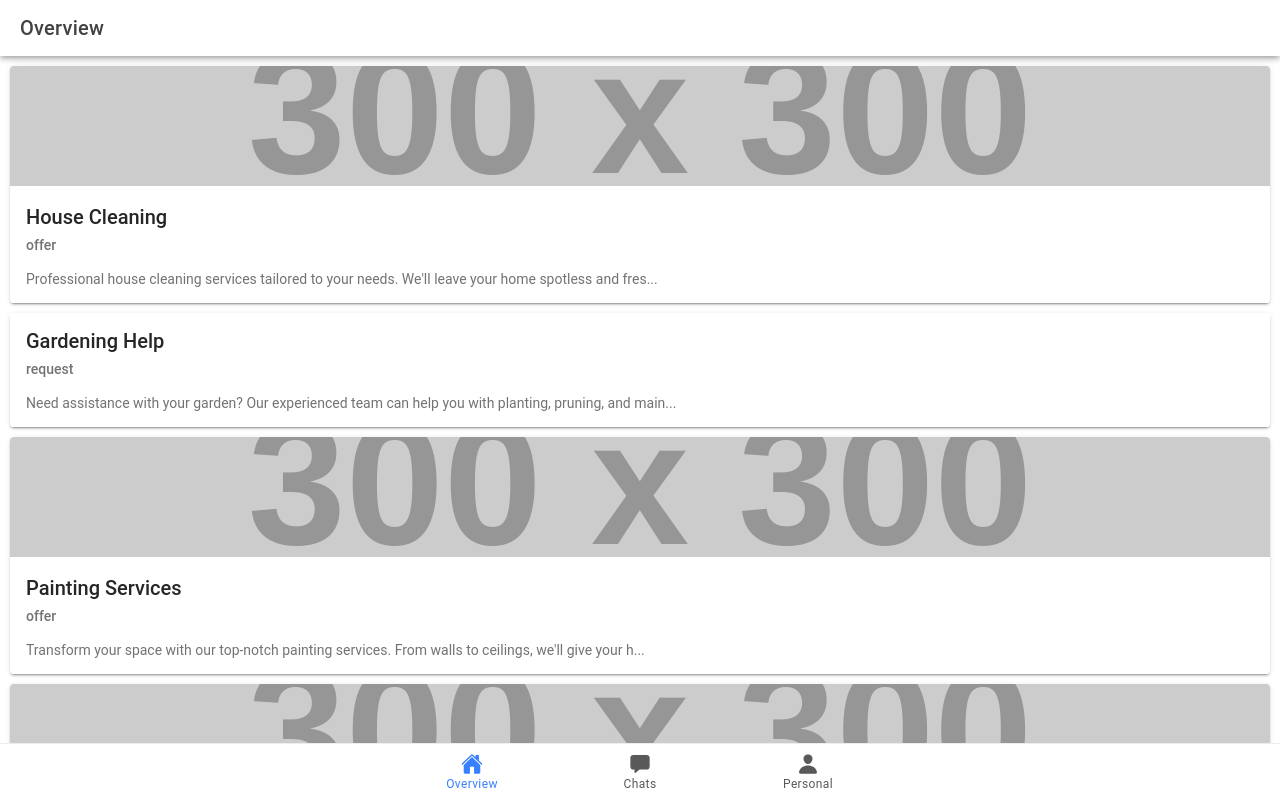
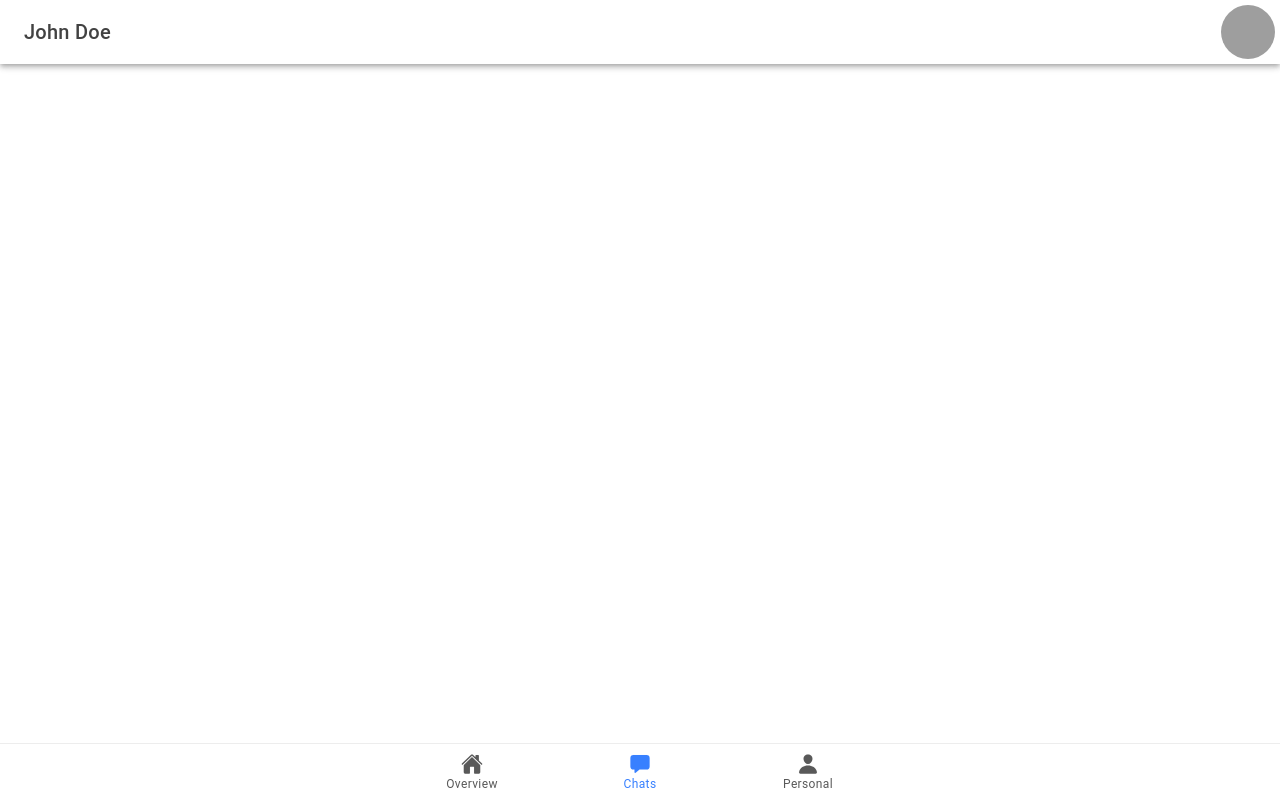
Before and after one commit to ElfenB/job-search-portal, a React (Vite) app: page /chats/1 in a window 1280 px wide. Before the commit this address led to /overview. Built offline with nearby package versions, Linux system fonts and the light colour scheme; no server answers; grey boxes are pictures that could not be loaded; what @capacitor/core would draw is missing.

Commit message:
feat: add ChatProfile, ChatConversation, and ChatListItem components

```diff
--- a/src/App.tsx
+++ b/src/App.tsx
@@ -39,6 +39,8 @@ import "@ionic/react/css/text-alignment.css";
 
 import "@ionic/react/css/text-transformation.css";
 import "@ionic/react/css/typography.css";
+import { ChatConversation } from "./components/ChatConversation";
+import { ChatProfile } from "./pages/ChatProfile";
 
 setupIonicReact();
 
@@ -100,6 +102,12 @@ export function App() {
               <Route exact path="/chats">
                 <Chats />
               </Route>
+              <Route exact path="/chats/:id">
+                <ChatConversation />
+              </Route>
+              <Route exact path="/chats/profile/:id">
+                <ChatProfile />
+              </Route>
 
               <Route exact path="/personal">
                 <Personal />
--- /dev/null
+++ b/src/components/ChatConversation.tsx
@@ -0,0 +1,49 @@
+import {
+  IonPage,
+  IonHeader,
+  IonToolbar,
+  IonButtons,
+  IonBackButton,
+  IonTitle,
+  IonContent,
+  IonAvatar,
+  IonRouterLink,
+} from "@ionic/react";
+import { useParams } from "react-router-dom";
+import { chats } from "./ChatList.mockData";
+import { useMemo } from "react";
+import { fallbackUserImage } from "./ChatList.consts";
+
+export function ChatConversation() {
+  const { id: chatId } = useParams<{ id: string }>();
+
+  const chat = useMemo(() => chats.find((chat) => chat.id === chatId), [chatId]);
+
+  if (!chat) {
+    return <div>Chat not found {chatId}</div>;
+  }
+
+  const { recipient, lastMessage } = chat;
+
+  return (
+    <IonPage>
+      <IonHeader>
+        <IonToolbar>
+          <IonButtons slot="start">
+            <IonBackButton />
+          </IonButtons>
+
+          <IonTitle>{recipient.name}</IonTitle>
+
+          <IonRouterLink slot="end" routerLink={`/chats/profile/${recipient.id}`}>
+            <IonAvatar style={{ padding: "0.3rem" }}>
+              <img src={recipient.picture ?? fallbackUserImage} alt={recipient.name} />
+            </IonAvatar>
+          </IonRouterLink>
+        </IonToolbar>
+      </IonHeader>
+
+      <IonContent fullscreen></IonContent>
+    </IonPage>
+  );
+}
--- /dev/null
+++ b/src/components/ChatList.consts.ts
@@ -0,0 +1 @@
+export const fallbackUserImage = "https://ionicframework.com/docs/img/demos/avatar.svg"
--- /dev/null
+++ b/src/components/ChatList.mockData.ts
@@ -0,0 +1,59 @@
+import { Chat } from "./ChatList.types";
+
+export const chats: Chat[] = [
+  {
+    id: "1",
+    lastMessage: {
+      text: "Hey there! Just wanted to say hi!",
+      createdAt: "2024-03-09T09:30:00Z",
+    },
+    recipient: {
+      name: "John Doe",
+      picture: "https://i.pravatar.cc/300",
+    }
+  },
+  {
+    id: "2",
+    lastMessage: {
+      text: "Guess what? I just found a hidden treasure!",
+      createdAt: "2024-03-08T14:45:00Z",
+    },
+    recipient: {
+      name: "Jane Doe",
+      picture: "https://i.pravatar.cc/400",
+    }
+  },
+  {
+    id: "3",
+    lastMessage: {
+      text: "I have a secret to tell you... I can fly!",
+      createdAt: "2024-03-07T18:20:00Z",
+    },
+    recipient: {
+      name: "John Smith",
+      picture: "https://i.pravatar.cc/500",
+    }
+  },
+  {
+    id: "4",
+    lastMessage: {
+      text: "Did you know that I can speak five languages?",
+      createdAt: "2024-03-06T11:10:00Z",
+    },
+    recipient: {
+      name: "Jane Smith",
+      picture: "https://i.pravatar.cc/600",
+    }
+  },
+  {
+    id: "5",
+    lastMessage: {
+      text: "I just climbed Mount Everest! It was amazing!",
+      createdAt: "2024-03-05T16:55:00Z",
+    },
+    recipient: {
+      name: "John Johnson",
+      picture: "https://i.pravatar.cc/700",
+    }
+  },
+];
--- /dev/null
+++ b/src/components/ChatList.tsx
@@ -0,0 +1,15 @@
+import { IonList, IonListHeader } from "@ionic/react";
+import { ChatListItem } from "./ChatListItem";
+import { chats } from "./ChatList.mockData";
+
+export function ChatList() {
+  return (
+    <IonList lines="full">
+      <IonListHeader>Your conversations</IonListHeader>
+
+      {chats.map((chat) => (
+        <ChatListItem key={chat.id} chat={chat} />
+      ))}
+    </IonList>
+  );
+}
--- /dev/null
+++ b/src/pages/ChatProfile.tsx
@@ -0,0 +1,46 @@
+import {
+  IonPage,
+  IonHeader,
+  IonToolbar,
+  IonButtons,
+  IonBackButton,
+  IonTitle,
+  IonRouterLink,
+  IonContent,
+} from "@ionic/react";
+import { fallbackUserImage } from "../components/ChatList.consts";
+import { useParams } from "react-router-dom";
+import { User } from "@auth0/auth0-react";
+
+export function ChatProfile() {
+  const { id: recipientId } = useParams<{ id: string }>();
+
+  // TODO: Fetch user from API
+  const recipient: User = {
+    id: recipientId,
+    name: "Johnny Test",
+    picture: undefined,
+  };
+
+  return (
+    <IonPage>
+      <IonHeader>
+        <IonToolbar>
+          <IonButtons slot="start">
+            <IonBackButton />
+          </IonButtons>
+
+          <IonTitle>{recipient.name}</IonTitle>
+
+          <IonRouterLink slot="end" routerLink={`/chats/profile/${recipient.id}`}></IonRouterLink>
+        </IonToolbar>
+      </IonHeader>
+
+      <IonContent fullscreen>
+        <img src={recipient.picture ?? fallbackUserImage} alt={recipient.name} />
+
+        <h1>{recipient.name}</h1>
+      </IonContent>
+    </IonPage>
+  );
+}
--- a/src/pages/Chats.tsx
+++ b/src/pages/Chats.tsx
@@ -1,4 +1,5 @@
 import { IonContent, IonHeader, IonPage, IonTitle, IonToolbar } from "@ionic/react";
+import { ChatList } from "../components/ChatList";
 
 export function Chats() {
   return (
```
Also changed, not shown: src/components/ChatList.types.ts (added, +12 -0 lines), src/components/ChatListItem.tsx (added, +47 -0 lines).
